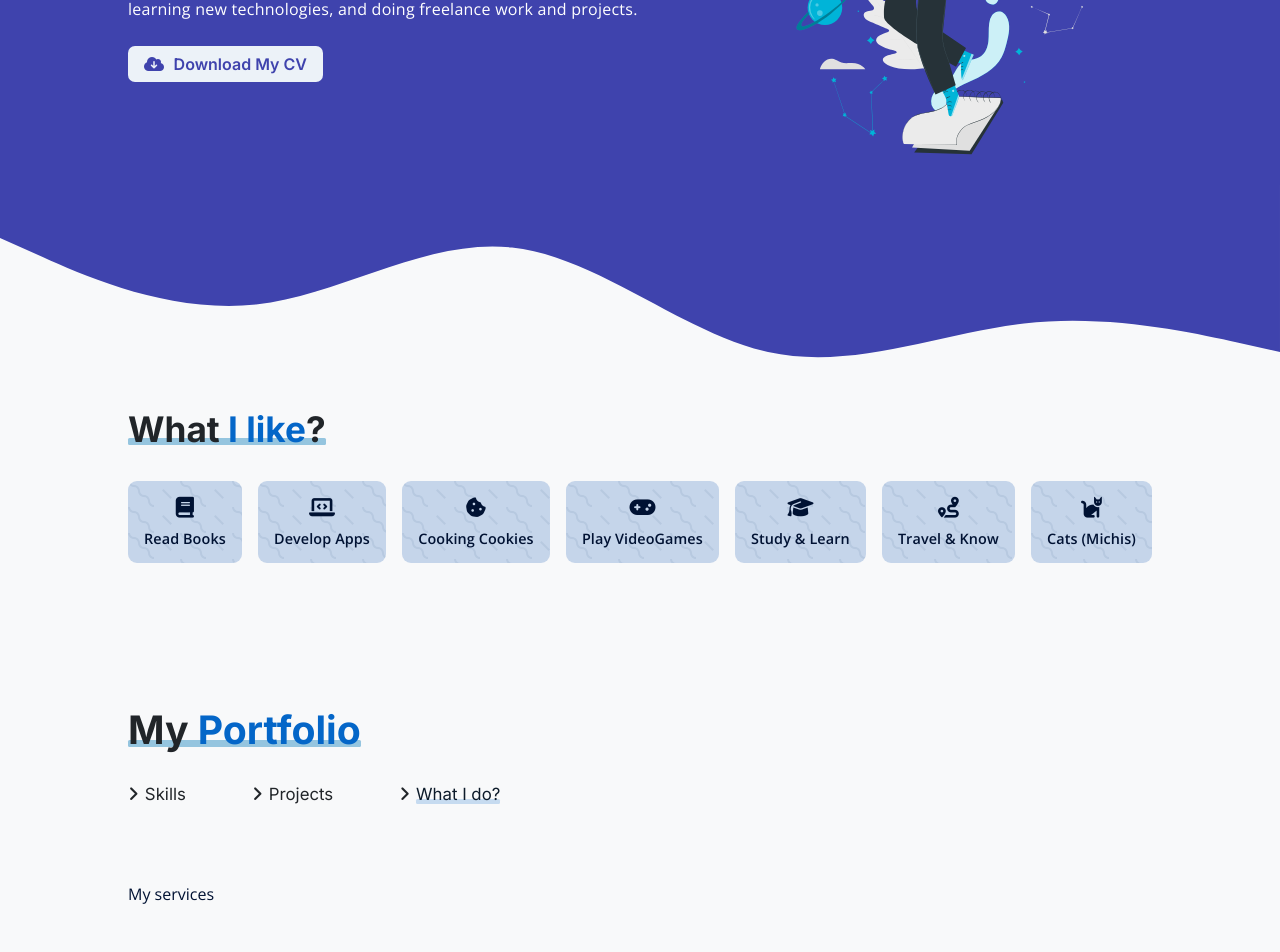
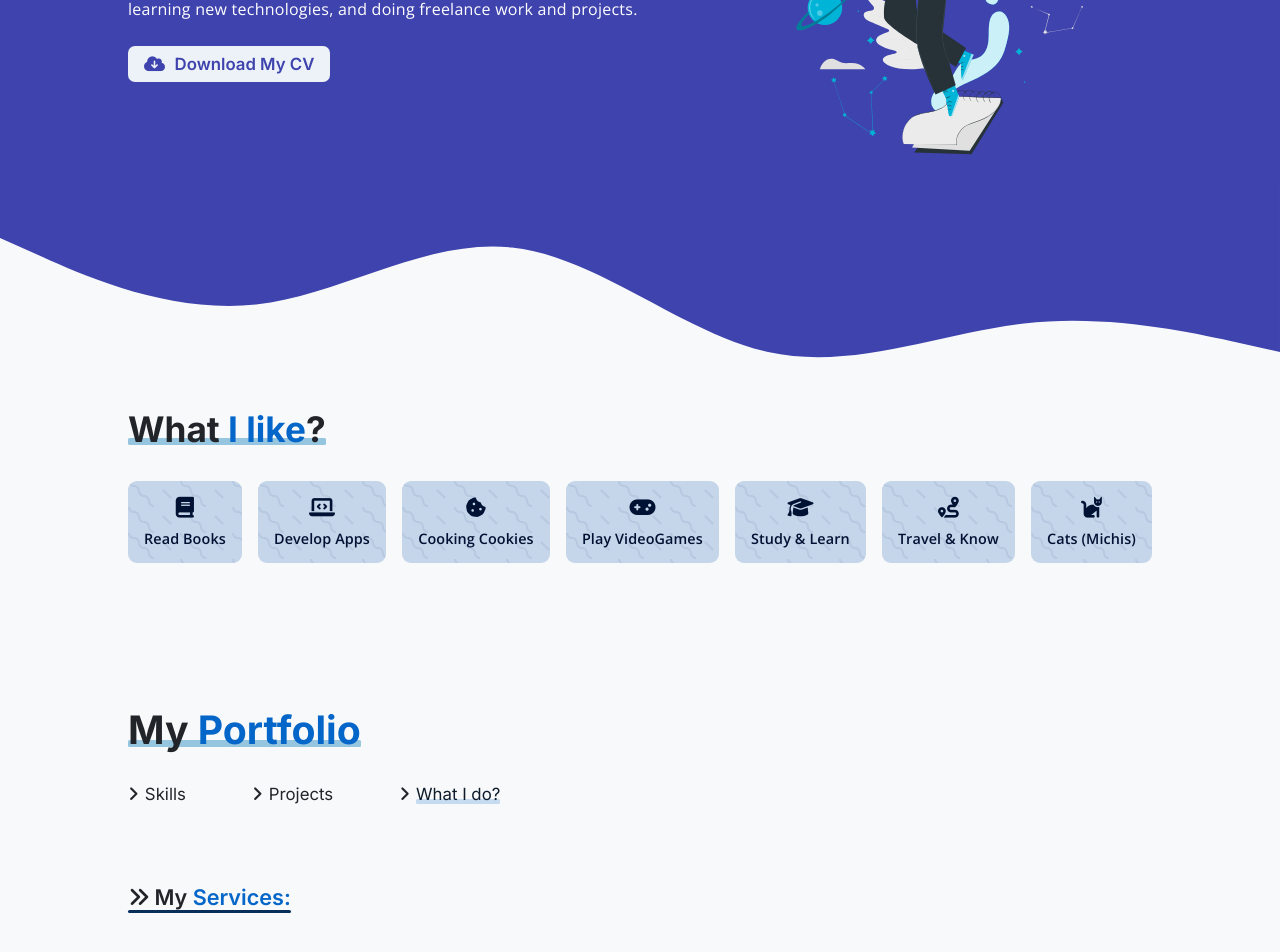
Before and after one commit to mrLuisFer/portfolio, a React (Create React App) app: page /portfolio/services in a window 1280 px wide. Shown: the part 1205-2157 px from the top of the page. Built offline with nearby package versions, Linux system fonts and the light colour scheme.

Commit message:
refactoring styles in sass files and building the Services component

```diff
--- a/src/components/Services.tsx
+++ b/src/components/Services.tsx
@@ -2,8 +2,11 @@ import React from "react"
 
 export default function Services(): JSX.Element {
   return (
-    <div>
-      <p>My services</p>
+    <div className="Services">
+      <h2 className="Services__title">
+        <i className="fas fa-angle-double-right"></i>
+        My <span>Services:</span>
+      </h2>
     </div>
   )
 }
--- a/src/index.scss
+++ b/src/index.scss
@@ -39,3 +39,6 @@
 
 // Projects
 @import "./scss/components/Projects";
+
+// Services
+@import "./scss/components/Services";
--- a/src/scss/components/_AboutResume.scss
+++ b/src/scss/components/_AboutResume.scss
@@ -104,6 +104,7 @@
         padding: 0.5rem 1rem;
         border-radius: 7px;
         transition: 0.15s ease-in;
+        font-size: 1.05rem;
 
         i {
           margin-right: 0.6rem;
@@ -111,10 +112,8 @@
 
         &:hover {
           color: var(--light-gray);
-          // background: var(--oxford-blue);
           background: var(--blue-background);
           box-shadow: 2px 2px 7px var(--dark);
-          transform: scale(1.1);
         }
       }
     }
@@ -124,6 +123,11 @@
       width: 450px;
       height: 450px;
       padding-left: 1rem;
+      transition: 0.3s ease-in-out;
+
+      &:hover {
+        transform: scale(1.1);
+      }
     }
   }
 }
--- /dev/null
+++ b/src/scss/components/_Services.scss
@@ -0,0 +1,5 @@
+.Services {
+  &__title {
+    @include title;
+  }
+}
```
Also changed, not shown: 1 other file (tests, documents, lock files or other folders).
